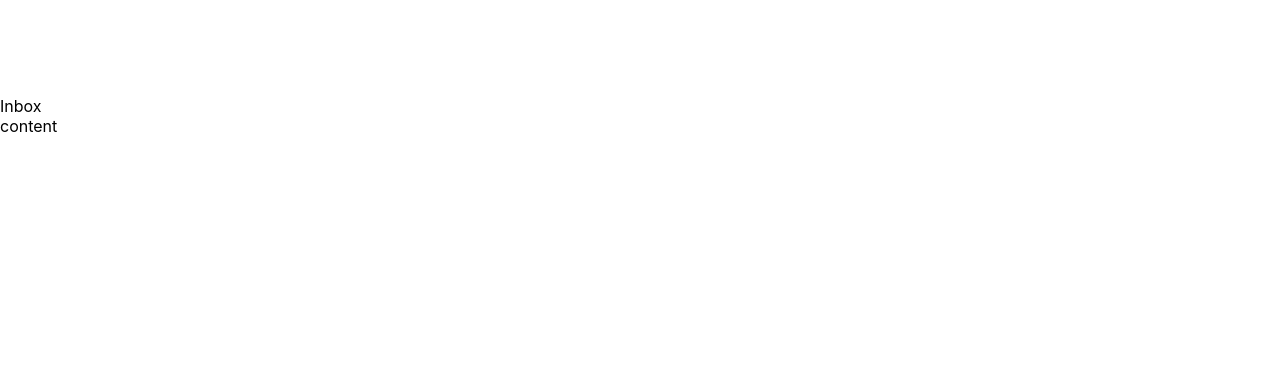
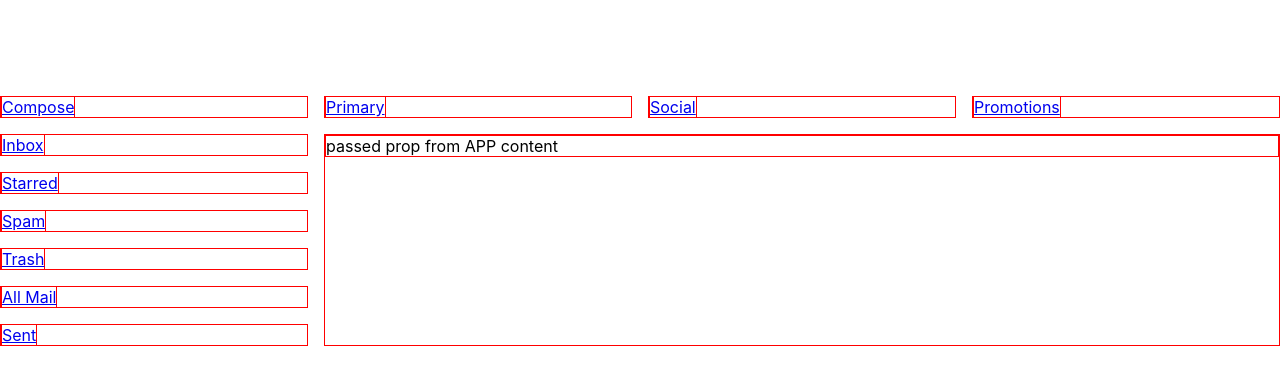
Before and after one commit to milosrancic/reactjs-gmail-clone, a React (Create React App) app: page / in a window 1280 px wide. Shown: the top 384 px of the page. Built offline with nearby package versions, Linux system fonts and the light colour scheme; the HTML template or start-up script is replaced by a standard one.

Commit message:
changed to previous code

```diff
--- a/src/components/Layout.js
+++ b/src/components/Layout.js
@@ -22,15 +22,8 @@ import Spam from "./Side/Spam/Spam";
 const Layout = (props) => {
   console.log(props)
   return (
-    <div>
-      <Inbox />
-      <Content />
-    </div>
-  )
-};
 
-export default Layout;
-{/* <div className="Layout">
+    <div className="Layout">
       <div className="nav top-nav primary" id="1">
         <Link to="/primary">Primary</Link>
       </div>
@@ -80,4 +73,8 @@ export default Layout;
         <Route path="/social" component={Social} />
         <Route path="/promotions" component={Promotions} />
       </Switch>
-    </div> */}
+    </div>
+  )
+};
+
+export default Layout;
```
Also changed, not shown: src/components/Layout.scss (+0 -23 lines).
